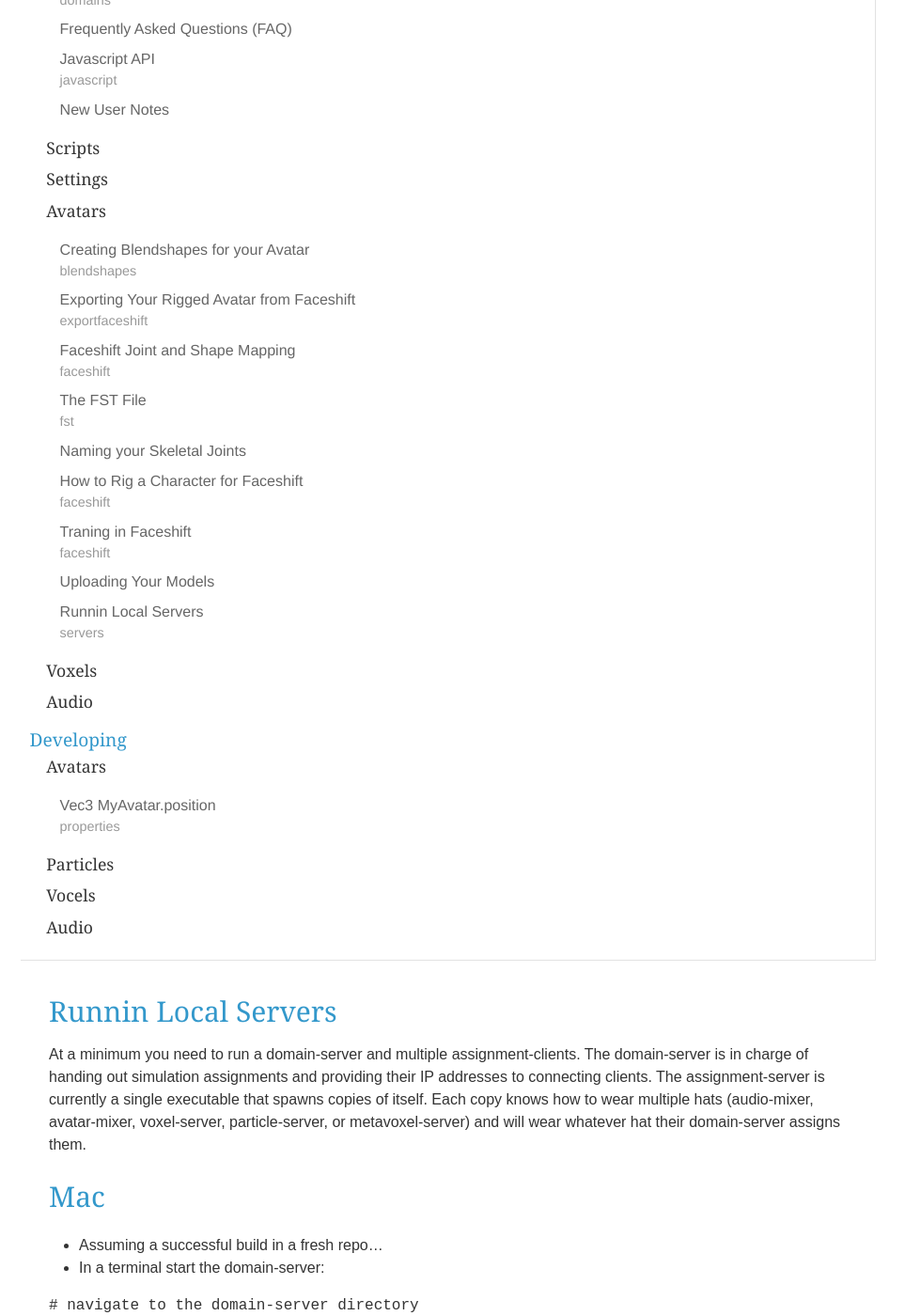
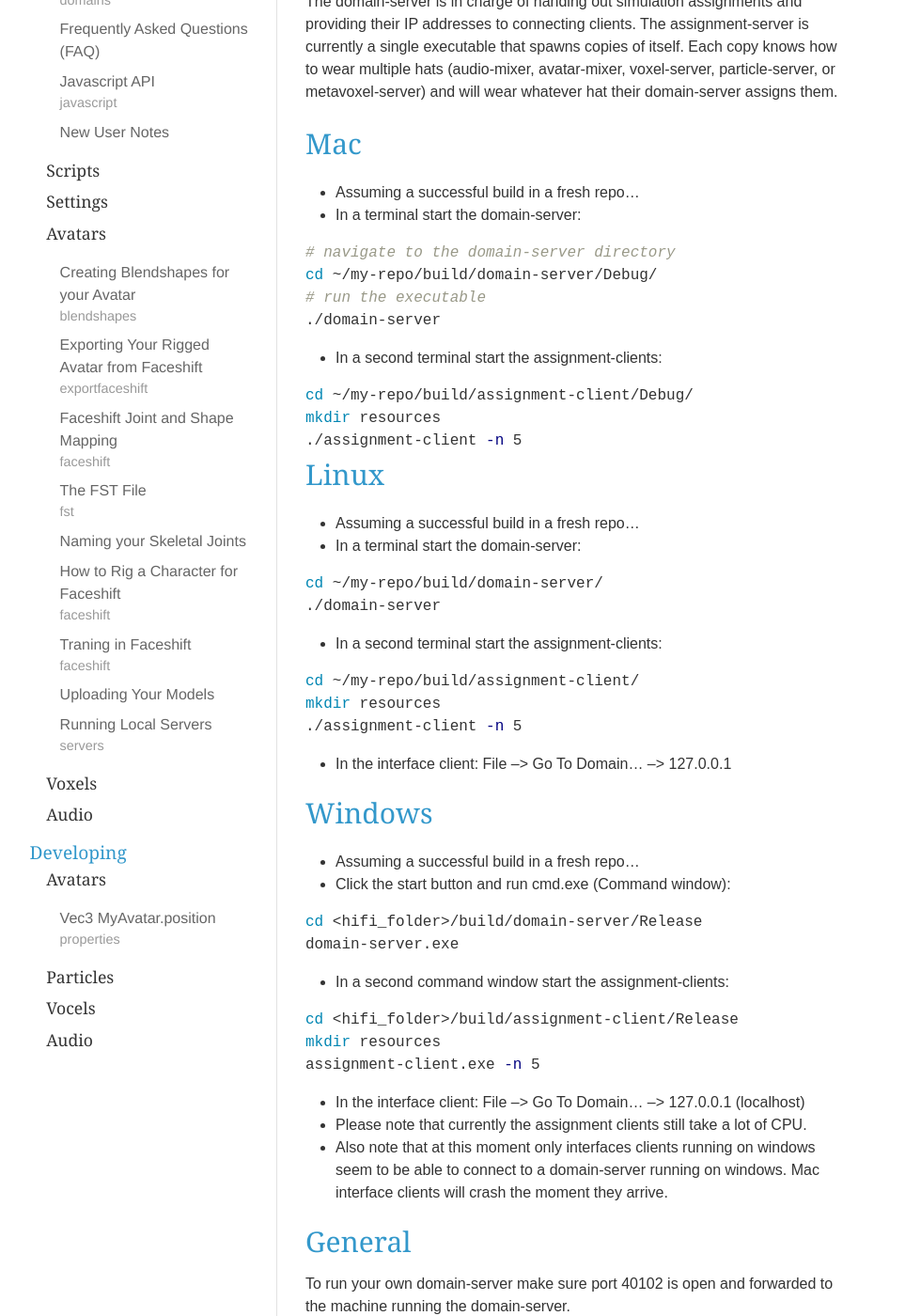
Before and after one commit to zzmp/hifi-docs, a Jekyll site: the page built from _articles/getting-started/running-local-servers.md, in a window 1280 px wide and 1400 px high, scrolled down 309 px. Shown: the whole window at 94% size, without its empty margins (163-1126 px from the left). Built offline with Jekyll 4.4.1, drawn with Linux system fonts in a browser that asks for light colours; nearby versions of some CDN libraries; some web fonts are replaced; a script that is not in the unit is left out; comment, search, counter and statistics services are not loaded; some of the changed text lies outside the part shown.

Commit message:
Test update with Prose.io

````diff
--- a/_articles/getting-started/running-local-servers.md
+++ b/_articles/getting-started/running-local-servers.md
@@ -1,50 +1,52 @@
 ---
 layout: doc
-title: Runnin Local Servers
+title: Running Local Servers
 collection: articles
 category: avatars
-tags: [servers]
+tags:
+  - servers
+published: true
 ---
 
-At a minimum you need to run a domain-server and multiple assignment-clients.  The domain-server is in charge of handing out simulation assignments and providing their IP addresses to connecting clients.  The assignment-server is currently a single executable that spawns copies of itself.  Each copy knows how to wear multiple hats (audio-mixer, avatar-mixer, voxel-server, particle-server, or metavoxel-server) and will wear whatever hat their domain-server assigns them.
+At a minimum you need to run a domain-server and multiple assignment-clients. The domain-server is in charge of handing out simulation assignments and providing their IP addresses to connecting clients. The assignment-server is currently a single executable that spawns copies of itself. Each copy knows how to wear multiple hats (audio-mixer, avatar-mixer, voxel-server, particle-server, or metavoxel-server) and will wear whatever hat their domain-server assigns them.
 
 ## Mac
 
 * Assuming a successful build in a fresh repo...
 * In a terminal start the domain-server:
 
-```
+{% highlight shell %}
 # navigate to the domain-server directory
 cd ~/my-repo/build/domain-server/Debug/
 # run the executable
 ./domain-server
+{% endhighlight %}
 
-```
 * In a second terminal start the assignment-clients:
-```
 
+{% highlight shell %}
 cd ~/my-repo/build/assignment-client/Debug/
 mkdir resources
 ./assignment-client -n 5
-```
+{% endhighlight %}
 
 ## Linux
 
 * Assuming a successful build in a fresh repo...
 * In a terminal start the domain-server:
 
-```
+{% highlight shell %}
 cd ~/my-repo/build/domain-server/
 ./domain-server
-```
+{% endhighlight %}
 
 * In a second terminal start the assignment-clients:
 
-```
+{% highlight shell %}
 cd ~/my-repo/build/assignment-client/
 mkdir resources
 ./assignment-client -n 5
-```
+{% endhighlight %}
 
 * In the interface client: File --> Go To Domain... --> 127.0.0.1
 
@@ -53,23 +55,23 @@
 * Assuming a successful build in a fresh repo...
 * Click the start button and run cmd.exe (Command window):
 
-```
+{% highlight shell %}
 cd <hifi_folder>/build/domain-server/Release
 domain-server.exe
-```
+{% endhighlight %}
 
 * In a second command window start the assignment-clients:
 
-```
+{% highlight shell %}
 cd <hifi_folder>/build/assignment-client/Release
 mkdir resources
 assignment-client.exe -n 5
-```
+{% endhighlight %}
 
 * In the interface client: File --> Go To Domain... --> 127.0.0.1 (localhost)
 * Please note that currently the assignment clients still take a lot of CPU.
 * Also note that at this moment only interfaces clients running on windows seem to be able to connect to a domain-server running on windows. Mac interface clients will crash the moment they arrive.
 
-##General
+## General
 
-* To run your own domain-server make sure port 40102 is open and forwarded to the machine running the domain-server.
+To run your own domain-server make sure port 40102 is open and forwarded to the machine running the domain-server.
````
